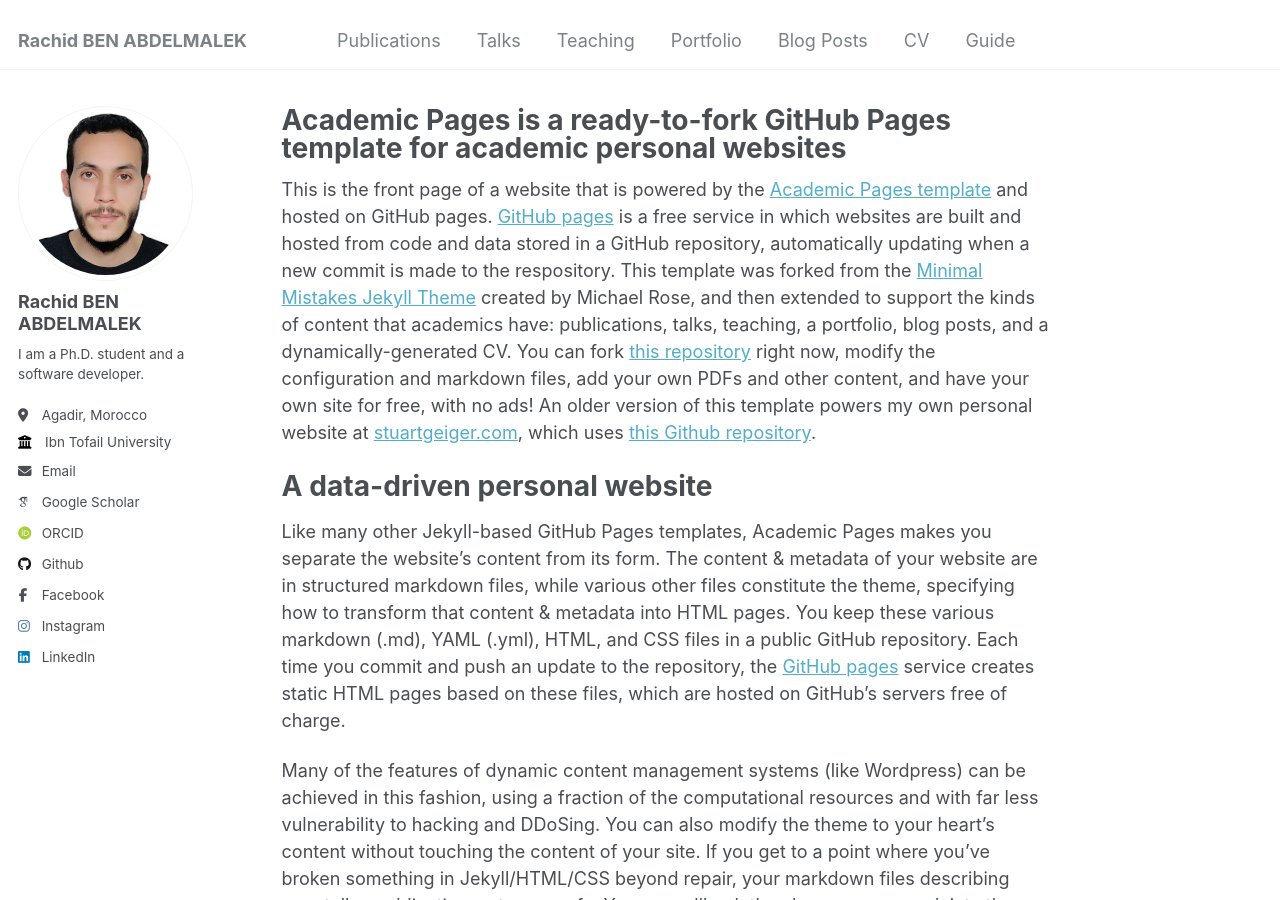
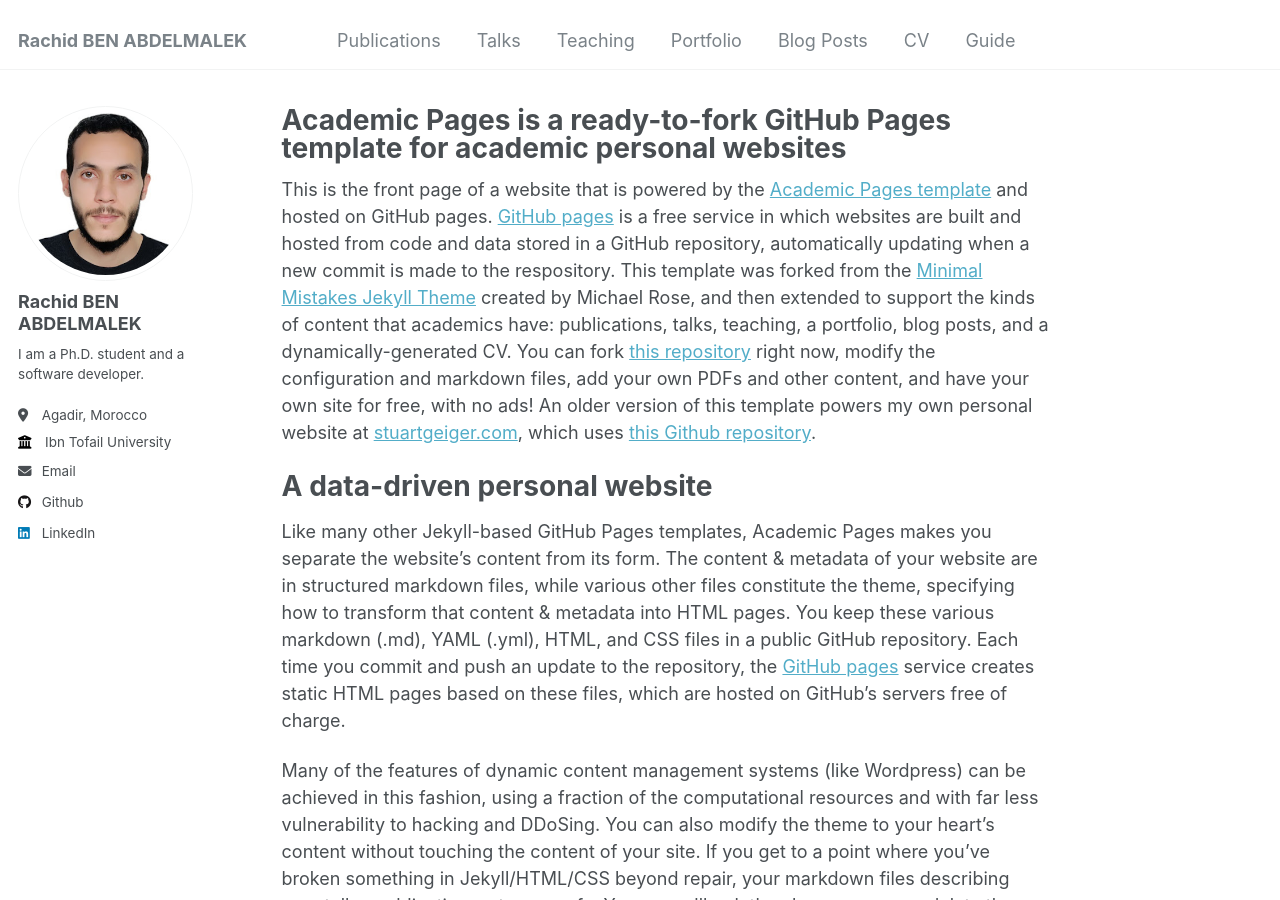
Before and after one commit to rachid-benabdelmalek/rachid-benabdelmalek.github.io, a Jekyll site: the page built from _pages/about.md, in a window 1280 px wide and 900 px high. Built offline with Jekyll 4.4.1, drawn with Linux system fonts in a browser that asks for light colours; some web fonts are replaced.

Commit message:
update _config.yml

```diff
--- a/_config.yml
+++ b/_config.yml
@@ -32,9 +32,9 @@
 
   # Academic websites
   arxiv            : # URL - Update with the correct link to your profile
-  googlescholar    : "https://scholar.google.com/citations?user=Zli_zjoAAAAJ&hl"
+  googlescholar    : # "https://scholar.google.com/citations?user=Zli_zjoAAAAJ&hl"
   impactstory      : # URL
-  orcid            : "https://orcid.org/0000-0002-7507-7104"
+  orcid            : # "https://orcid.org/0000-0002-7507-7104"
   semantic         : # URL
   pubmed           : # "https://www.ncbi.nlm.nih.gov/pubmed/?term=john+snow"
   researchgate     : # URL
@@ -49,13 +49,13 @@
 
   # Social media
   bluesky          : #"bsky.app" # Replace this with you Bluesky username
-  facebook         : ben.abdelmalek.rachid
+  facebook         : # ben.abdelmalek.rachid
   flickr           : # Username
   foursquare       : # Username
   goodreads        : # Username
   google_plus      : # Username
   keybase          : # Username
-  instagram        : rachid.benabdelmalek
+  instagram        : # rachid.benabdelmalek
   lastfm           : # Username
   linkedin         : rachid-ben-abdelmalek
   mastodon         : # URL
```
